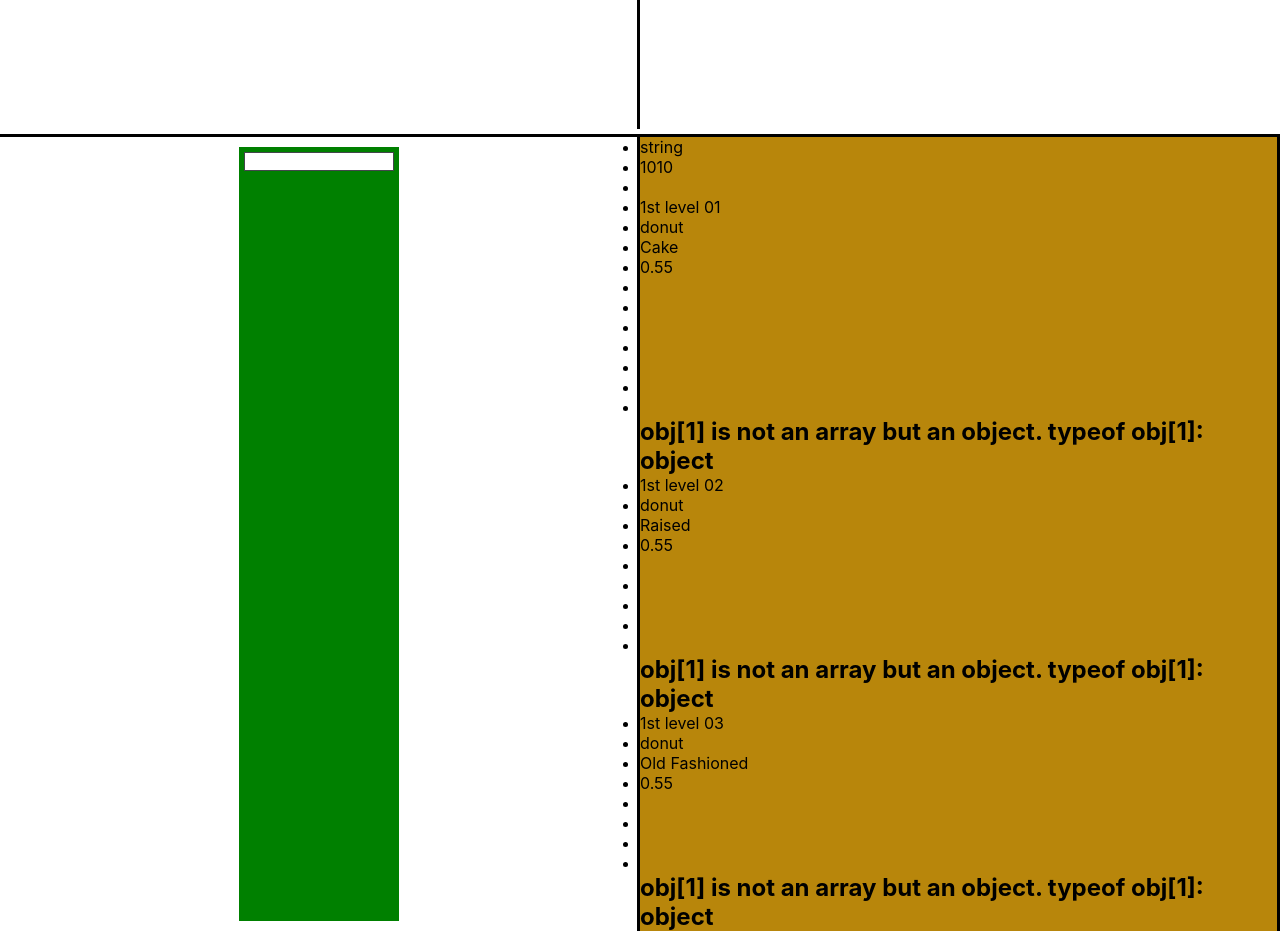
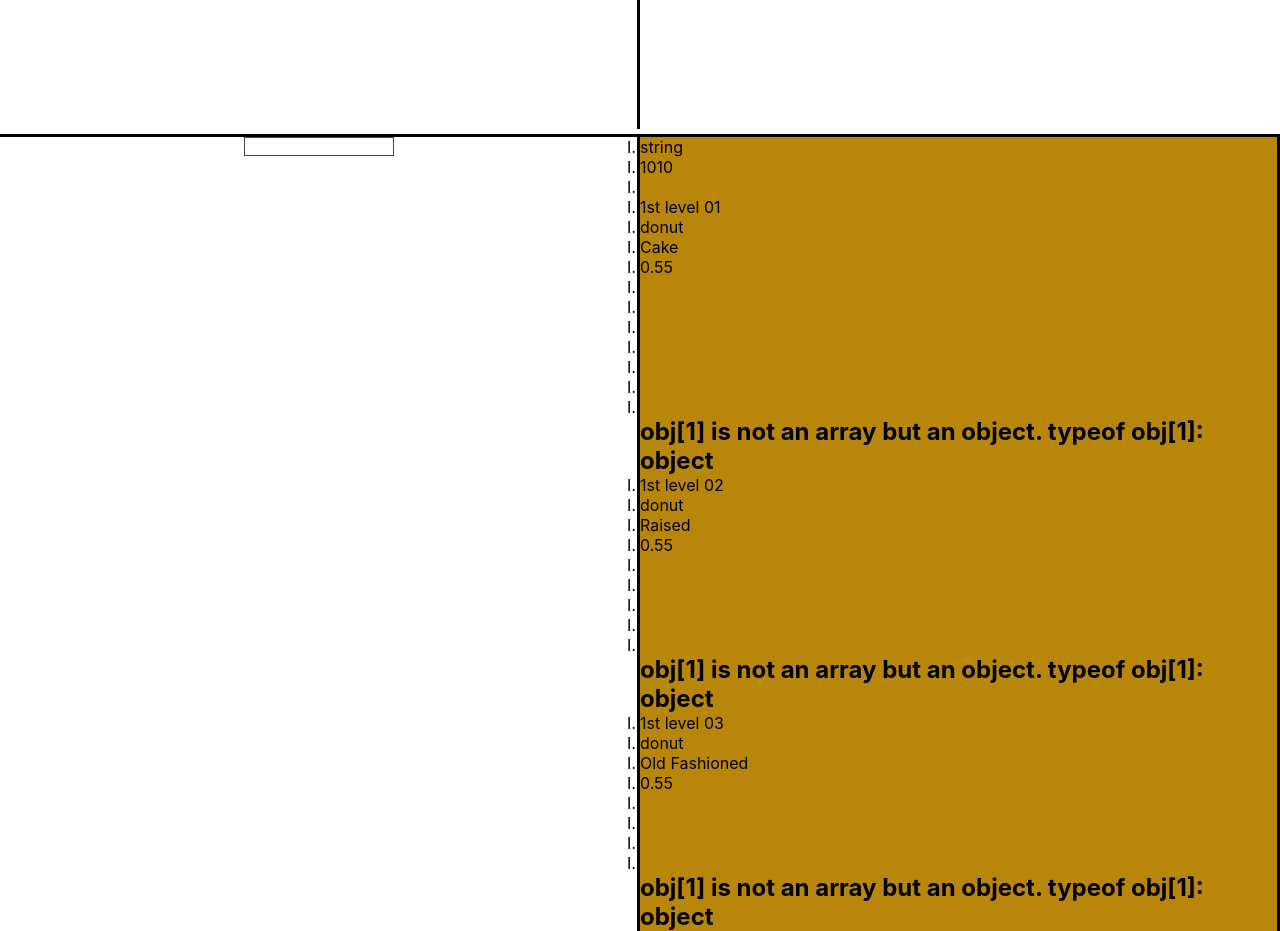
Before and after one commit to MeetYourCreator/reactjs-common-components, a React (Create React App) app: page / in a window 1280 px wide. Shown: the part 880-1811 px from the top of the page. Built offline with nearby package versions, Linux system fonts and the light colour scheme.

Commit message:
update styling

```diff
--- a/src/components/List/styles.css
+++ b/src/components/List/styles.css
@@ -1,3 +1,7 @@
 .listContainer {
   background-color: darkgoldenrod;
 }
+
+ul {
+  list-style-type: upper-roman;
+}
--- a/src/components/SearchBar/SearchBar.tsx
+++ b/src/components/SearchBar/SearchBar.tsx
@@ -49,7 +49,7 @@ export const SearchBar = () => {
           {inputField.queries?.map((query) => {
             return (
               <ul>
-                <li onClick={() => setInputField({ query: query })}>{query}</li>
+                <li className='dropdownOption' onClick={() => setInputField({ query: query })}>{query}</li>
               </ul>
             );
           })}
--- a/src/components/SearchBar/styles.css
+++ b/src/components/SearchBar/styles.css
@@ -1,22 +1,16 @@
-.formContainer {
-  padding: 5px;
-  margin: 10px;
-  text-decoration: none;
-  background-color: green;
-}
-
 .dropdown {
   display: flex;
   flex-direction: column;
-  /* position: relative;
-  top: 5px; */
-  width: 149px;
-  padding-left: 2px;
+  width: 150px;
   border: none;
-  font-size: 10px;
-  background-color: #ffffff;
+  font-size: 50%;
+  background-color: #9b9999;
   overflow: hidden;
   -webkit-appearance: none;
   -moz-appearance: none;
   appearance: none;
 }
+
+.dropdownOption {
+  padding: 3px 0px 3px 2px;
+}
```
